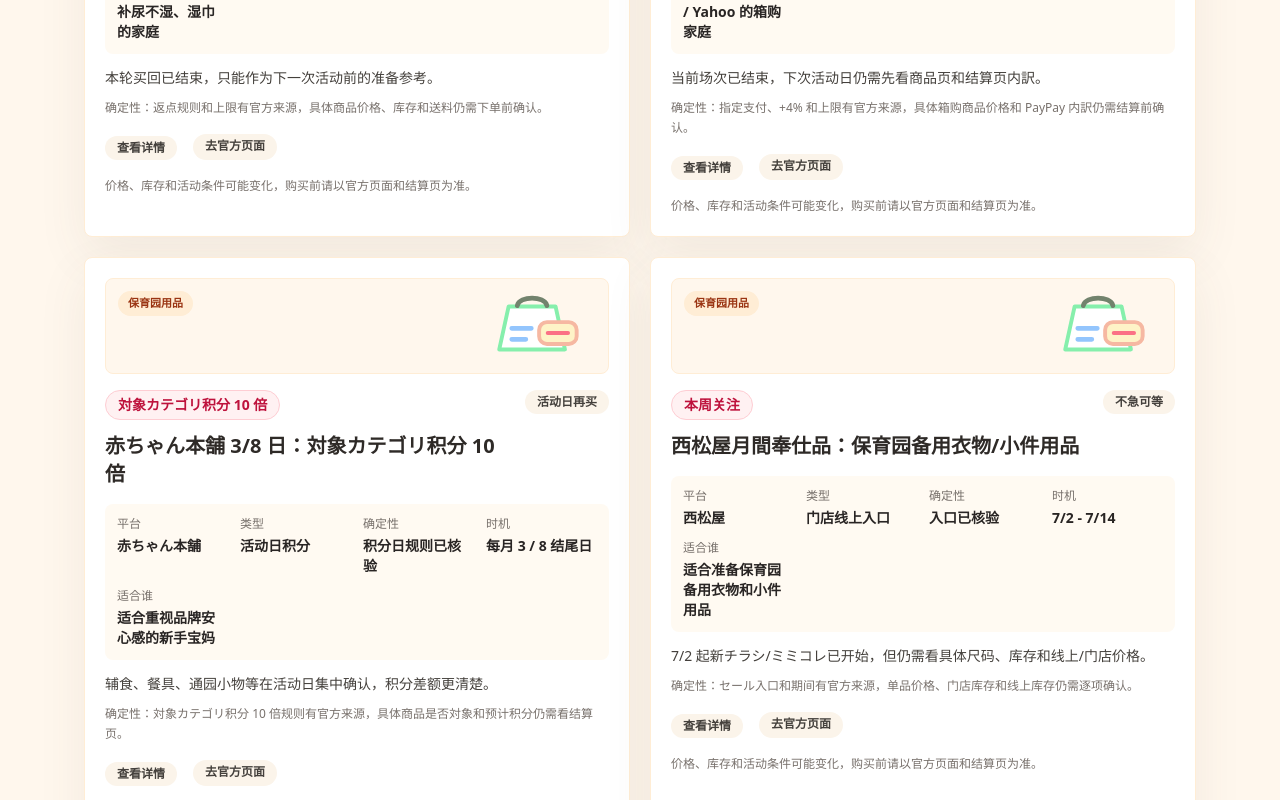
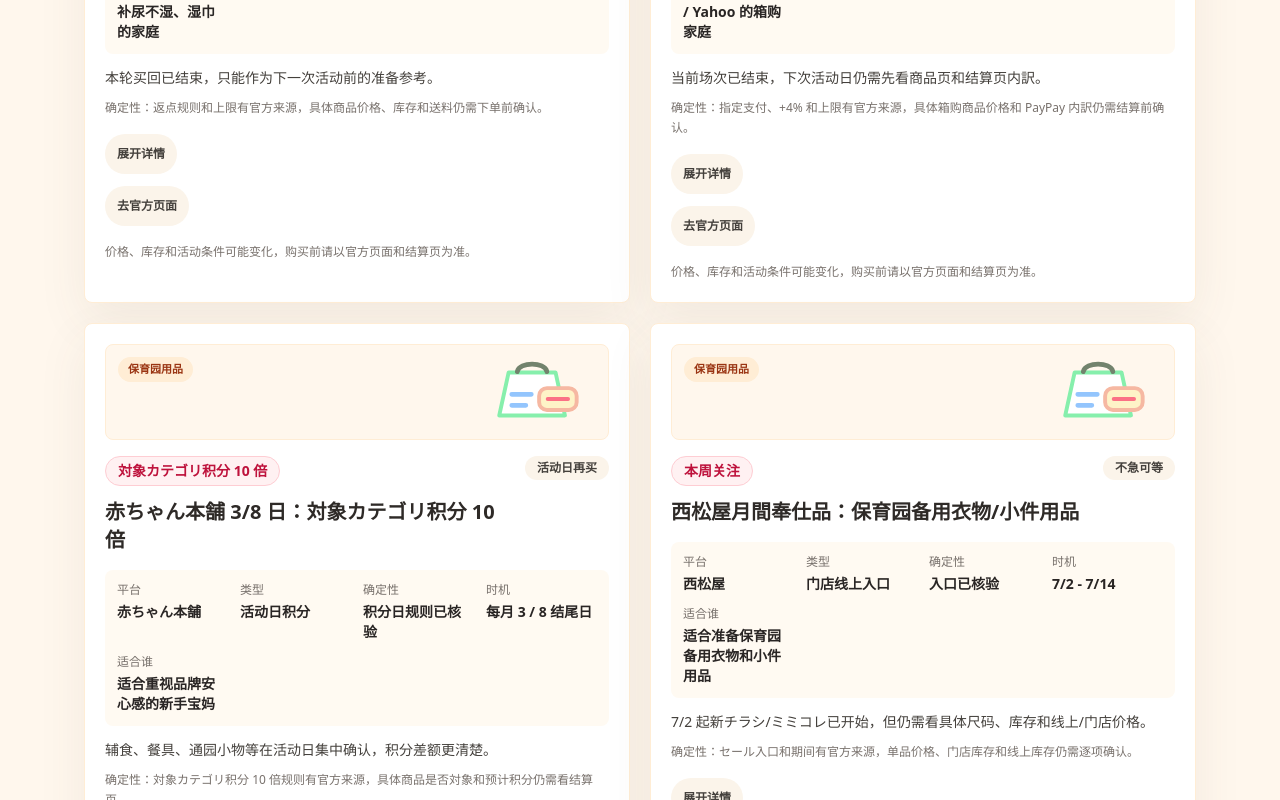
Before and after one commit to fengchuanli/mama-save-jp, a Next.js app: page /deals in a window 1280 px wide. Shown: the part 1140-1940 px from the top of the page. Built offline with nearby package versions, Linux system fonts and the light colour scheme.

Commit message:
优化值得买移动端操作区

```diff
--- a/components/DealCard.tsx
+++ b/components/DealCard.tsx
@@ -3,7 +3,7 @@ import type { Deal } from "@/lib/types";
 import { CardVisual, getDealVisual } from "@/components/VisualMotif";
 
 const ctaClass =
-  "inline-flex whitespace-nowrap rounded-full bg-linen px-3 py-1 text-xs font-semibold text-stone-700 transition hover:bg-peach";
+  "inline-flex min-h-10 items-center justify-center whitespace-nowrap rounded-full bg-linen px-3 py-1 text-xs font-semibold text-stone-700 transition hover:bg-peach sm:justify-start";
 
 function MiniMeta({ label, value }: { label: string; value: string }) {
   return (
@@ -108,10 +108,11 @@ export function DealCard({ deal }: { deal: Deal }) {
         确定性：{deal.certaintyReason}
       </p>
 
-      <div className="mt-4 flex flex-wrap gap-4">
-        <details className="group">
-          <summary className={`${ctaClass} cursor-pointer list-none`}>
-            查看详情
+      <div className="mt-4 grid gap-3 sm:flex sm:flex-wrap">
+        <details className="group w-full">
+          <summary className={`${ctaClass} w-full cursor-pointer list-none sm:w-fit`}>
+            <span className="group-open:hidden">展开详情</span>
+            <span className="hidden group-open:inline">收起详情</span>
           </summary>
           <div className="mt-4 grid gap-4 border-t border-stone-200 pt-4 lg:grid-cols-2">
             {deal.participationSteps?.length ? (
@@ -150,7 +151,7 @@ export function DealCard({ deal }: { deal: Deal }) {
         </details>
 
         {deal.sourceUrl ? (
-          <a href={deal.sourceUrl} target="_blank" rel="noreferrer" className={ctaClass}>
+          <a href={deal.sourceUrl} target="_blank" rel="noreferrer" className={`${ctaClass} w-full sm:w-auto`}>
             去官方页面
           </a>
         ) : null}
```
Also changed, not shown: 1 other file (tests, documents, lock files or other folders).
